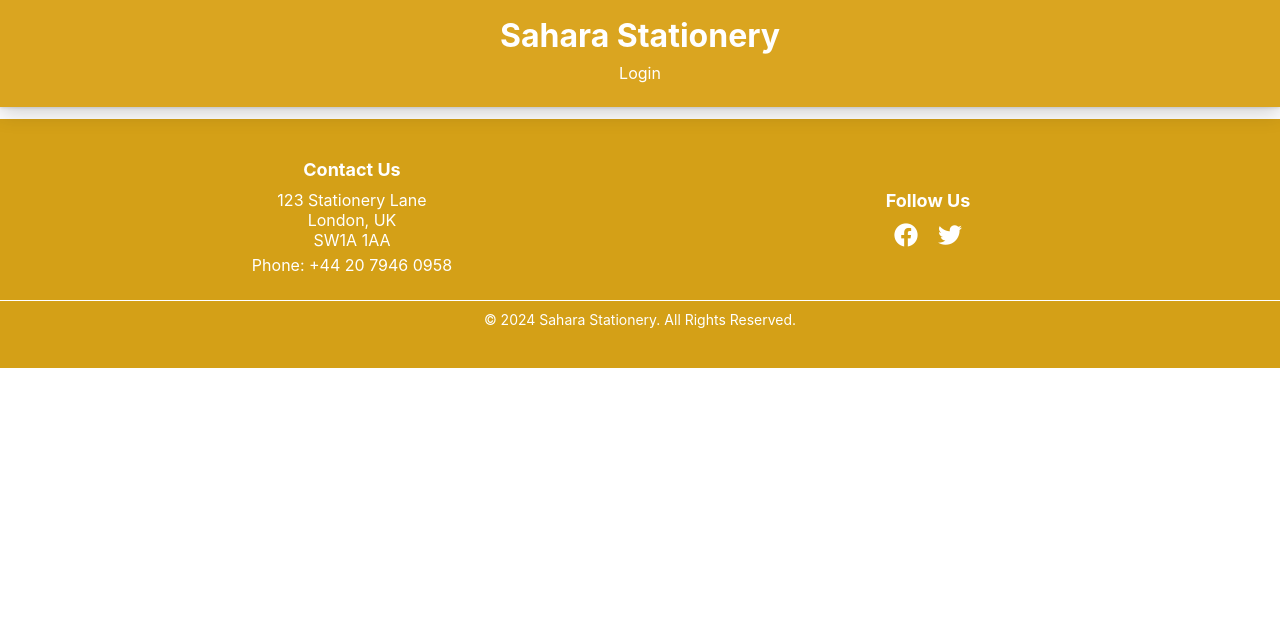
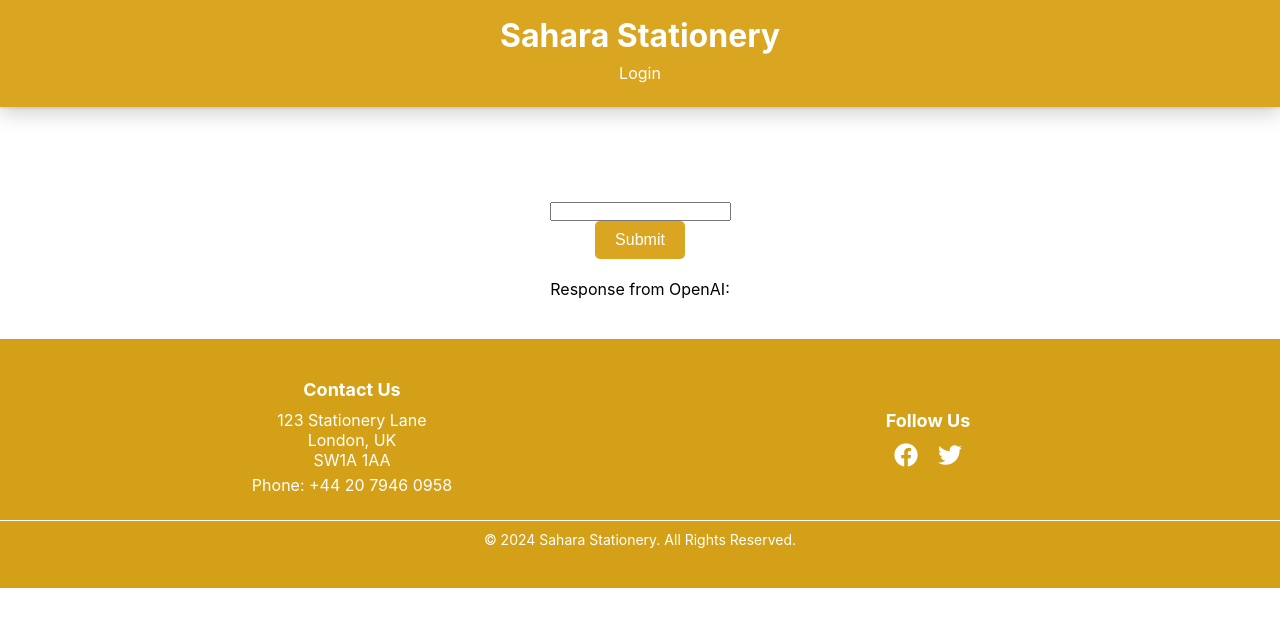
Before and after one commit to dmc93/SaharaStationery, a React (Create React App) app in the folder LegacyCodeFE/: page /chat in a window 1280 px wide. Shown: the top 626 px of the page. Built offline with nearby package versions, Linux system fonts and the light colour scheme.

Commit message:
Update Chatbot.js

```diff
--- a/LegacyCodeFE/src/components/Chatbot.js
+++ b/LegacyCodeFE/src/components/Chatbot.js
@@ -23,11 +23,23 @@
 
     return(
         <div>
-            <form  onSubmit={handleSubmit}>
+                    <br/>
+            <br/>
+            <br/>
+            <br/>
+            <br/>
+            <br/>
+            <br/>
+            <br/>
+            <br/>
+            <br/>
+
+            <form align="center" onSubmit={handleSubmit}>
                 <input type="text" value={prompt} onChange={(e) => setPrompt(e.target.value)}/>
                 <br/>
                 <button type="submit"> Submit </button>
             </form>
+                <br/>
             <div>
                 <p>
                     Response from OpenAI:   {response}
```
